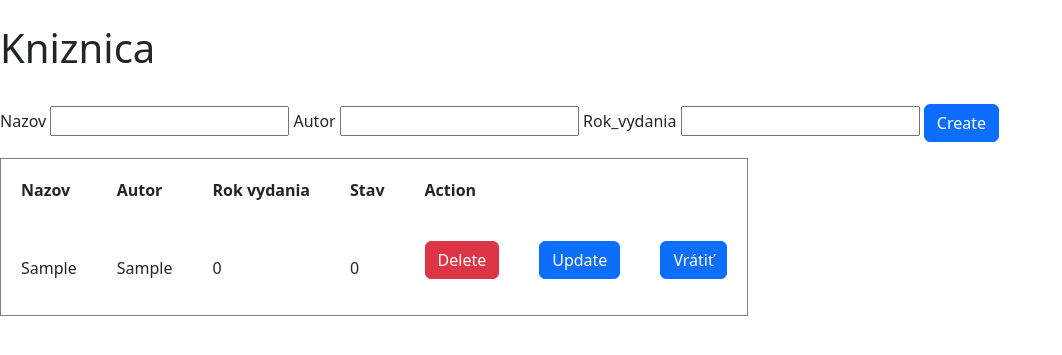
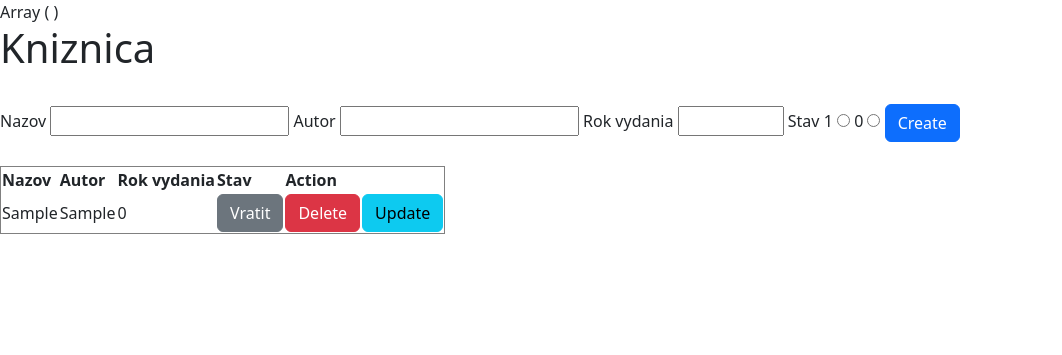
Before and after one commit to tarfaj24/php, a PHP site: page /databazy_a_objekty/index.php in a window 1280 px wide. Shown: the top 355 px of the page, without its empty margins (0-1062 px from the left). Run offline with PHP 8.4, Linux system fonts and the light colour scheme; tables that the repository leaves empty or names only in its code hold one stand-in row (values such as "Sample post").

Commit message:
POZOR ZITRA

```diff
--- a/databazy_a_objekty/index.php
+++ b/databazy_a_objekty/index.php
@@ -6,114 +6,128 @@ include "Database.php";
 $spojenie = new Database();
 $db = $spojenie->nadviazSpojenie();
 
-if (!$db){
-    die("Databaza nie je pripojena");
+if(!$db){
+    die(" Databaza nie je pripojena");
+}
+if($_SERVER["REQUEST_METHOD"] === "POST" && isset($_POST["action"])){
+
+    if($_POST["action"] === "delete"){
+
+
+        $sql = "DELETE FROM knihy WHERE id = :id";
+
+        $stmt = $db->prepare($sql);
+
+        $odoslanie = $stmt->execute([
+            ":id" => $_POST["kniha_id"]
+        ]);
+        if($odoslanie){
+            $_GET["success"] = "SUCCESS";
+        }
+        else{
+            $_GET["error"] = "ERROR";
         }
 
-$sql = "SELECT * FROM knihy";
+    }
 
-$stmt = $db->query($sql);
+    elseif($_POST["action"] === "create"){
+        $sql = "INSERT INTO knihy(nazov,autor,rok_vydania,stav) VALUES(:nazov,:autor,:rok_vydania,:stav)";
+        $stmt = $db->prepare($sql);
+        if(mb_strlen($_POST["nazov"]) !== 0 && mb_strlen($_POST["autor"]) !== 0 && $_POST["rok_vydania"] != 0  && isset($_POST["stav"])){
+            $odoslanie = $stmt->execute([
+                ":nazov" => $_POST["nazov"],
+                ":autor" => $_POST["autor"],
+                ":rok_vydania" => $_POST["rok_vydania"],
+                ":stav" => $_POST["stav"]
+            ]);print_r($_POST);
+            if($odoslanie){
+                $_GET["success"] = "SUCCESS";
 
-$kniznica = [];
-
-$type_button = "hidden";
-
-
-
-
-while($row = $stmt->fetch(PDO::FETCH_ASSOC)){
-    $kniha = null;
-    $kniha = new Kniha($row["nazov"],$row["autor"],(int)$row["rok_vydania"],(int)$row["stav"]);
-    if ($kniha){
-        $kniha->set_Id($row["id"]);
-        $kniznica[] = $kniha;
             }
+        }
+            else{
+                $_GET["error"] = "ERROR";
             }
 
 
 
-if($_SERVER["REQUEST_METHOD"] === "POST" && isset($_POST["action"])){
+    }
 
-
-    if ($_POST["action"] === "delete"){
-        $sql = "DELETE FROM knihy WHERE id = :id"; #:id je fiktivne id neexistuje v skutocnosti
+    elseif($_POST["action"] === "update"){
+        $sql = "UPDATE knihy SET nazov=:nazov,autor=:autor,rok_vydania=:rok_vydania,stav=:stav WHERE id=:id";
 
         $stmt = $db->prepare($sql);
 
-        $stmt->execute([
+        $odoslanie = $stmt->execute([
+            "nazov" => $_POST["nazov"],
+            "autor" => $_POST["autor"],
+            "rok_vydania" => $_POST["rok_vydania"],
+            "stav" => $_POST["stav"],
             ":id" => $_POST["kniha_id"]
-        ]);
-        header("Location:index.php");
-        exit();
-
-    }
-    elseif($_POST["action"] === "create"){
-        $sql = "INSERT INTO knihy(nazov,autor,rok_vydania,stav) VALUES(:nazov,:autor,:rok_vydania,:stav)";
-        $stmt = $db->prepare($sql);
-        $stmt->execute([
-            ":nazov"=> $_POST["nazov"],
-            ":autor"=> $_POST["autor"],
-            ":rok_vydania"=> (int)$_POST["rok_vydania"],
-            ":stav"=> (int)$_POST["stav"]
 
         ]);
-        header("Location:index.php");
-        exit();
+
+        if($odoslanie){
+            $_GET["success"] = "SUCCESS";
         }
-
-
-    elseif($_POST["action"]==="pozicat"){
-        $sql = "UPDATE knihy SET stav=:stav WHERE id=:id";
-        $stmt = $db->prepare($sql);
-        $stmt->execute([
-            ":stav"=>(int)"0",
-            ":id"=> $_POST["kniha_id"]
-        ]);
-        header("Location:index.php");
-        exit();
+        else{
+            $_GET["error"] = "ERROR";
         }
-    elseif($_POST["action"]==="vratit"){
-        $sql = "UPDATE knihy SET stav=:stav WHERE id=:id";
-        $stmt = $db->prepare($sql);
-        $stmt->execute([
-            ":stav"=> (int)"1",
-            ":id"=> $_POST["kniha_id"]
-        ]);
-        header("Location:index.php");
-        exit();
-    }
-    elseif($_POST["action"]==="update"){
-        $sql = "UPDATE knihy SET nazov=:nazov,autor=:autor,rok_vydania=:rok_vydania WHERE id=:id";
-        $stmt = $db->prepare($sql);
-        $stmt->execute([
-            ":nazov" => $_POST["nazov"],
-            ":autor" => $_POST["autor"],
-            ":rok_vydania" => (int)$_POST["rok_vydania"],
-            ":id" =>(int)$_POST["kniha_id"]
-        ]);
-        header("Location:index.php");
-        exit();
 
     }
 
+    elseif($_POST["action"] === "stav0"){
+        $sql = "UPDATE knihy SET stav=:stav WHERE id=:id";
 
+        $stmt = $db->prepare($sql);
+
+        $odoslanie = $stmt->execute([
+            "stav" => 0,
+            ":id" => $_POST["kniha_id"]
+
+        ]);
+
+        if($odoslanie){
+            $_GET["success"] = "SUCCESS";
+        }
+        else{
+            $_GET["error"] = "ERROR";
+        }
     }
 
+    elseif($_POST["action"] === "stav1"){
+        $sql = "UPDATE knihy SET stav=:stav WHERE id=:id";
+
+        $stmt = $db->prepare($sql);
+
+        $odoslanie = $stmt->execute([
+            "stav" => 1,
+            ":id" => $_POST["kniha_id"]
+
+        ]);
+        if($odoslanie){
+            $_GET["success"] = "SUCCESS";
+        }
+        else{
+            $_GET["error"] = "ERROR";
+        }
+    }
+}
+
+$sql = "SELECT * FROM knihy";
+$stmt = $db->query($sql);
 
 
+while ($row = $stmt->fetch(PDO::FETCH_ASSOC)){
+    $kniha = null;
 
+    $kniha = new Kniha($row["nazov"], $row["autor"], (int)$row["rok_vydania"], (int)$row["stav"]);
 
-
-
-echo "<br>";
-
-
-
-
-
-
-
-
+    if($kniha){
+        $kniha->set_Id($row["id"]);
+        $kniznica[] = $kniha;
+    }
+};
 
 ?>
 
@@ -122,32 +136,47 @@ echo "<br>";
 <head>
     <meta charset="UTF-8">
     <meta name="viewport" content="width=device-width, initial-scale=1.0">
-    <title>Tabulka</title>
     <link href="https://cdn.jsdelivr.net/npm/bootstrap@5.3.8/dist/css/bootstrap.min.css" rel="stylesheet" integrity="sha384-sRIl4kxILFvY47J16cr9ZwB07vP4J8+LH7qKQnuqkuIAvNWLzeN8tE5YBujZqJLB" crossorigin="anonymous">
-    <style>
-        td{
-            padding:20px;
-        }
-        th{
-            padding:20px;
-        }
-    </style>
+    <title>Document</title>
+
 </head>
 <body>
+    <?php if(isset($_GET["error"])): ?>
+        <div class="alert alert-danger" role="alert">
+           <?= $_GET["error"]; ?>
+        </div>
+    <?php endif ?>
+    <?php print_r($_GET); if(isset($_GET["success"])): ?>
+        <div class="alert alert-primary" role="alert">
+           <?= $_GET["success"]; ?>
+        </div>
+    <?php endif ?>
+
     <h1>Kniznica</h1>
     <br>
         <form action="index.php" method="POST">
+
             <label for="nazov">Nazov</label>
             <input type="text" name="nazov">
+
             <label for="autor">Autor</label>
             <input type="text" name="autor">
-        <label for="rok_vydania">Rok_vydania</label>
-        <input type="number" name=rok_vydania>
+
+            <label for="rok_vydania">Rok vydania</label>
+            <input type="number" min="1" max="2026" name="rok_vydania">
+
+            <label for="stav">Stav</label>
+
+            <label for="">1</label>
+            <input type="radio" name="stav" value="1">
+
+            <label for="">0</label>
+            <input type="radio" name="stav" value="0">
+
             <input type="hidden" name="action" value="create">
-        <button type="submit" class="btn btn-primary" name ="create_button">Create</button>
+            <button type="submit" class="btn btn-primary">Create</button>
         </form>
-
-
+    <br>
     <table border="1">
         <tr>
             <th>Nazov</th>
@@ -156,10 +185,8 @@ echo "<br>";
             <th>Stav</th>
             <th>Action</th>
         </tr>
-
-
-
-            <?php foreach($kniznica as $kniha):?>
+            <?php if(isset($kniznica)):
+            foreach($kniznica as $kniha):?>
                 <tr>
                     <td>
                         <?= $kniha->get_Nazov() ?>
@@ -171,50 +198,50 @@ echo "<br>";
                         <?= $kniha->get_Rok_vydania() ?>
                     </td>
                     <td>
-                        <?= $kniha->get_Stav() ?>
+                        <?php if($kniha->get_Stav() === 1): ?>
+                            <form action="index.php" method="POST">
+                                <input type="hidden" name="action" value="stav0">
+                                <input type="hidden" name="kniha_id" value="<?= $kniha->get_Id();?>">
+                                <button type="submit" class="btn btn-success">Vypozicat</button>
+                            </form>
+                        <?php
+                        elseif($kniha->get_Stav() === 0): ?>
+                            <form action="index.php" method="POST">
+                                <input type="hidden" name="action" value="stav1">
+                                <input type="hidden" name="kniha_id" value="<?= $kniha->get_Id();?>">
+                                <button type="submit" class="btn btn-secondary">Vratit</button>
+                            </form>
+                        <?php
+                        else: ?>
+                            Chyba v databaze
+                        <?php endif; ?>
+
                     </td>
-
                     <td>
                         <form action="index.php" method="POST">
-                            <input type="hidden" name="kniha_id" value="<?= $kniha->get_Id()?>">
                             <input type="hidden" name="action" value="delete">
-                            <button type="submit" class= "btn btn-danger" name ="delete_button">Delete</button>
+                            <input type="hidden" name="kniha_id" value="<?= $kniha->get_Id();?>">
+                            <button type="submit" class="btn btn-danger">Delete</button>
+                        </form>
 
-                       </form>
                     </td>
                     <td>
                         <form action="update.php" method="POST">
-
-                            <button type="submit" class= "btn btn-primary" name ="kniha_id" value="<?= $kniha->get_Id()?>">Update</button>
-
+                            <input type="hidden" name="action" value="update">
+                            <input type="hidden" name="kniha_id" value="<?= $kniha->get_Id();?>">
+                            <button type="submit" class="btn btn-info">Update</button>
                         </form>
                     </td>
-                    <td>
-                        <form action="index.php" method="POST">
-                            <?php
-                            if ($kniha->get_Stav()){
 
-                                echo "<input type='hidden' name='kniha_id' value=".$kniha->get_Id()." >";
-                                echo "<input type='hidden' name='action' value='pozicat'>";
-                                echo "<button type'hidden' name='stav' class='btn btn-primary'>Požičať</button>";
-                            }
-                            else{
+                </tr>
+            <?php endforeach;
 
-                                echo "<input type='hidden' name='kniha_id' value=".$kniha->get_Id()." >";
-                                echo "<input type='hidden' name='action' value='vratit'>";
-                                echo "<button type'hidden' name='stav' class='btn btn-primary'>Vrátiť</button>";
-                            }
-                            ?>
-                        </form>
-                    </td>
+            else: ?>
+              <tr>
+                <td colspan="6">Databaza je prazdna</td>
               </tr>
-
-            <?php endforeach;?>
-
-
+            <?php endif; ?>
 
     </table>
-    <script src="https://cdn.jsdelivr.net/npm/bootstrap@5.3.8/dist/js/bootstrap.bundle.min.js" integrity="sha384-FKyoEForCGlyvwx9Hj09JcYn3nv7wiPVlz7YYwJrWVcXK/BmnVDxM+D2scQbITxI" crossorigin="anonymous"></script>
-  </body>
 </body>
 </html>
```
Lines whose indentation alone changed are shown as unchanged.
